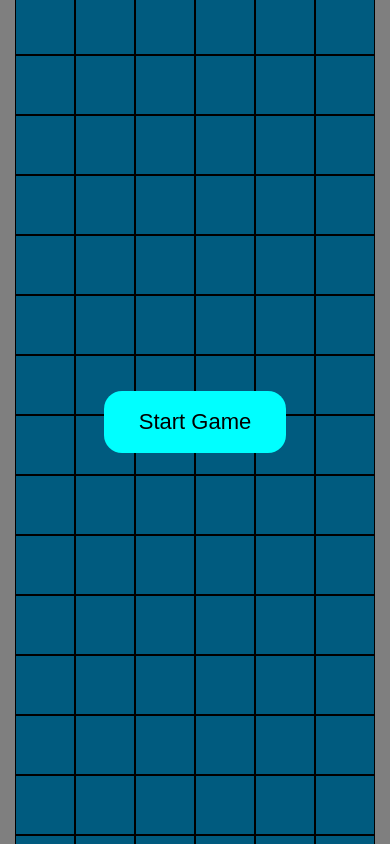
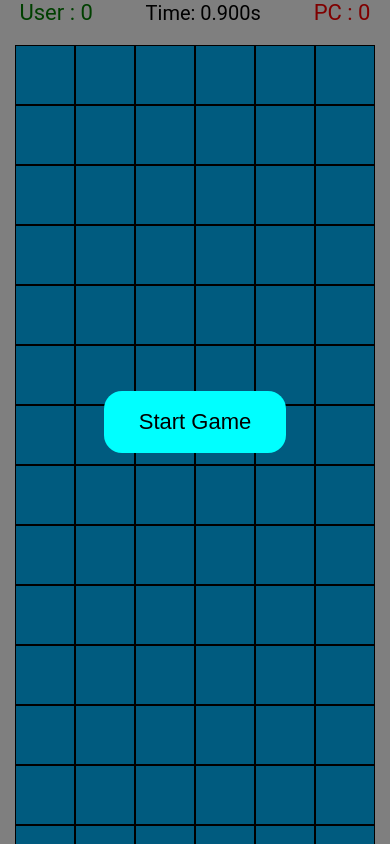
Before and after one commit to Macsim6969/game, an Angular app: page /game in a window 390 px wide. Shown: the top 844 px of the page. Built offline with nearby package versions, Linux system fonts and the light colour scheme.

Commit message:
updated for mobile style

```diff
--- a/src/app/modules/home/home.component.scss
+++ b/src/app/modules/home/home.component.scss
@@ -11,6 +11,10 @@
 
   @media (max-width: 1440px) {
     width: 90%;
+  }
+
+  @media (max-width: 460px) {
+    height: auto;
   }
 
   .header {
```
